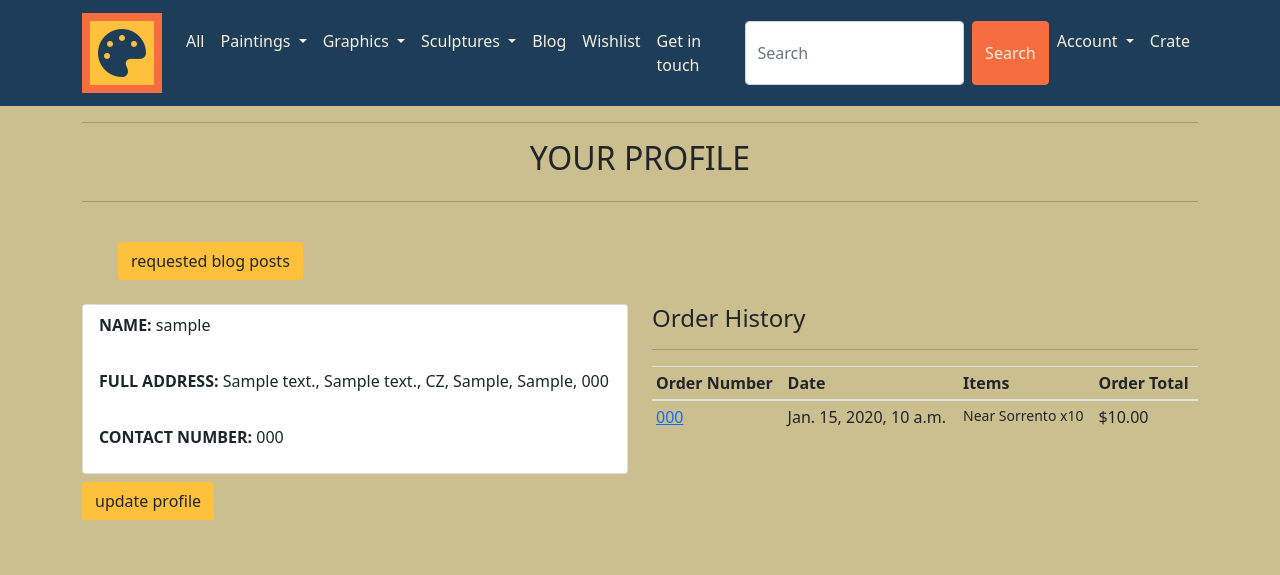
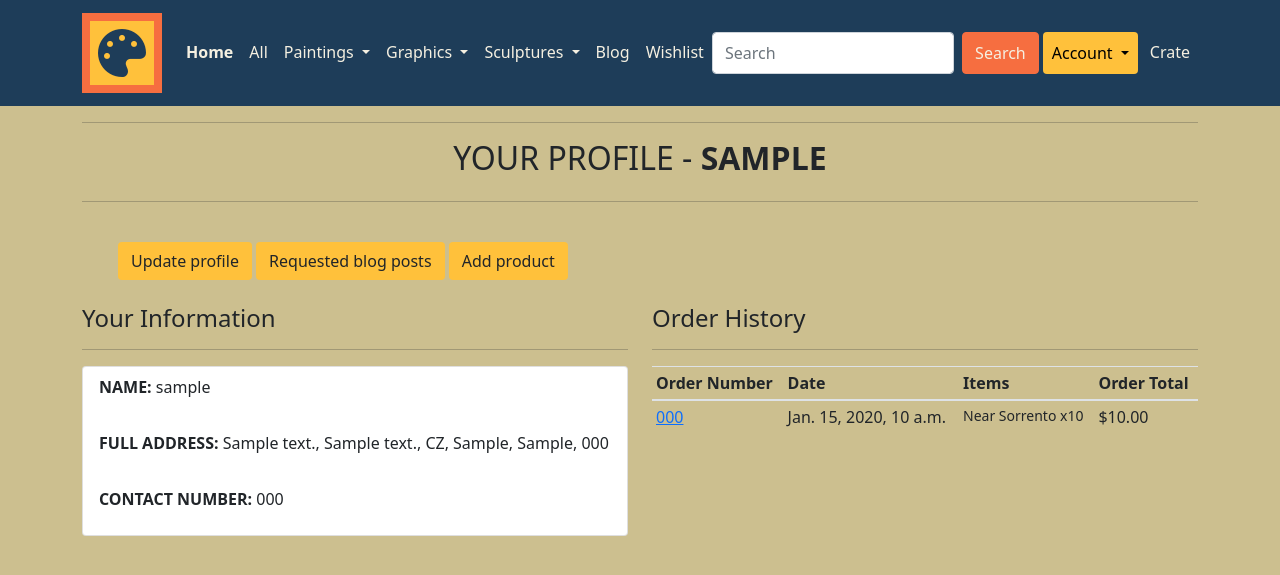
Before and after one commit to shiba517/msp4_gallery_five, a Django app: page /profile/ in a window 1280 px wide. Shown: the top 575 px of the page. Run offline with Django 3.2, Linux system fonts and the light colour scheme; a user stored in the database is signed in; data comes from the database, SQL or seed files in the repository; tables that the repository leaves empty hold one stand-in row (values such as "Sample post"); some libraries are stand-ins or nearby versions.

Commit message:
navigation has been updated

```diff
--- a/profiles/templates/profiles/profile.html
+++ b/profiles/templates/profiles/profile.html
@@ -11,21 +11,24 @@
     <div class="row">
         <div class="col">
             <hr>
-                <h2 class="mb-4 text-center text-uppercase">your profile</h2>
+                <h2 class="mb-4 text-center text-uppercase">your profile - <strong>{{ profile }}</strong></h2>
             <hr>
         </div>
     </div>
 
     <div class="row m-4">
         <div class="col">
-            <a href="{% url 'requested_blogs' %}" class="btn ncc-btn-base">requested blog posts</a>
-
+            <a href="{% url 'update_profile' %}" class="btn ncc-btn-base">Update profile</a>
+            <a href="{% url 'requested_blogs' %}" class="btn ncc-btn-base">Requested blog posts</a>
+            <a class="btn ncc-btn-base" href="{% url 'add_product' %}">Add product</a>
         </div>
     </div>
 
     <div class="row">
         <!-- BASIC USER INFORMATION ON SHOW -->
         <div class="col-6">
+            <h4 class="text-capitalize">your information</h4>
+            <hr>
             <div>
                 <ul class="list-group mb-2">
                     <li class="list-group-item">
@@ -41,7 +44,7 @@
                     </li>
 
                 </ul>
-                <a href="{% url 'update_profile' %}" class="btn ncc-btn-base">update profile</a>
+
             </div>
 
         </div>
--- a/templates/includes/navigation.html
+++ b/templates/includes/navigation.html
@@ -11,6 +11,9 @@
     </button>
     <div class="collapse navbar-collapse" id="navbarNavDropdown">
         <ul class="navbar-nav">
+            <li class="nav-item">
+                <a class="nav-link active" aria-current="page" href="{% url 'home' %}"><strong>Home</strong></a>
+            </li>
             <li class="nav-item">
                 <a class="nav-link active" aria-current="page" href="{% url 'products' %}">All</a>
             </li>
@@ -55,16 +58,19 @@
             <li class="nav-item">
                 <a class="nav-link active" aria-current="page" href="{% url 'wishlist' %}">Wishlist</a>
             </li>
-            <li class="nav-item">
+            <!-- <li class="nav-item">
                 <a class="nav-link active" aria-current="page" href="#">Get in touch</a>
-            </li>
+            </li> -->
+            <!-- SEARCH FOR AN ART WORK -->
             <form class="d-flex" method="GET" action="{% url 'products' %}">
                 <input class="form-control me-2" type="search" placeholder="Search" aria-label="Search" name="find">
                 <button class="btn ncc-btn-search" type="submit">Search</button>
             </form>
-            <li class="nav-item dropdown">
+
+            <!-- ACCOUNT -->
+            <li class="nav-item dropdown mx-1">
                 {% if user.is_authenticated %}
-                <a class="nav-link dropdown-toggle" href="#" id="navbarDropdownMenuLink" role="button" data-bs-toggle="dropdown"
+                <a class="nav-link dropdown-toggle btn ncc-btn-base text-black" href="#" id="navbarDropdownMenuLink" role="button" data-bs-toggle="dropdown"
                     aria-expanded="false">
                     Account
                 </a>
@@ -72,7 +78,7 @@
                     <li><a class="dropdown-item" href="{% url 'profile' %}">Profile</a></li>
                     <li><a class="dropdown-item" href="{% url 'account_logout' %}">Logout</a></li>
                     {% if request.user.is_superuser %}
-                    <li><a class="dropdown-item" href="{% url 'add_product' %}">Add product</a></li>
+                    <!-- <li><a class="dropdown-item" href="{% url 'add_product' %}">Add product</a></li> -->
                     {% endif %}
                 </ul>
                 {% else %}
@@ -86,6 +92,8 @@
                 </ul>
                 {% endif %}
             </li>
+
+            <!-- SHOPPING CRATE -->
             <li class="nav-item">
                 <a class="nav-link active" aria-current="page" href="{% url 'crate' %}">Crate</a>
             </li>
```
